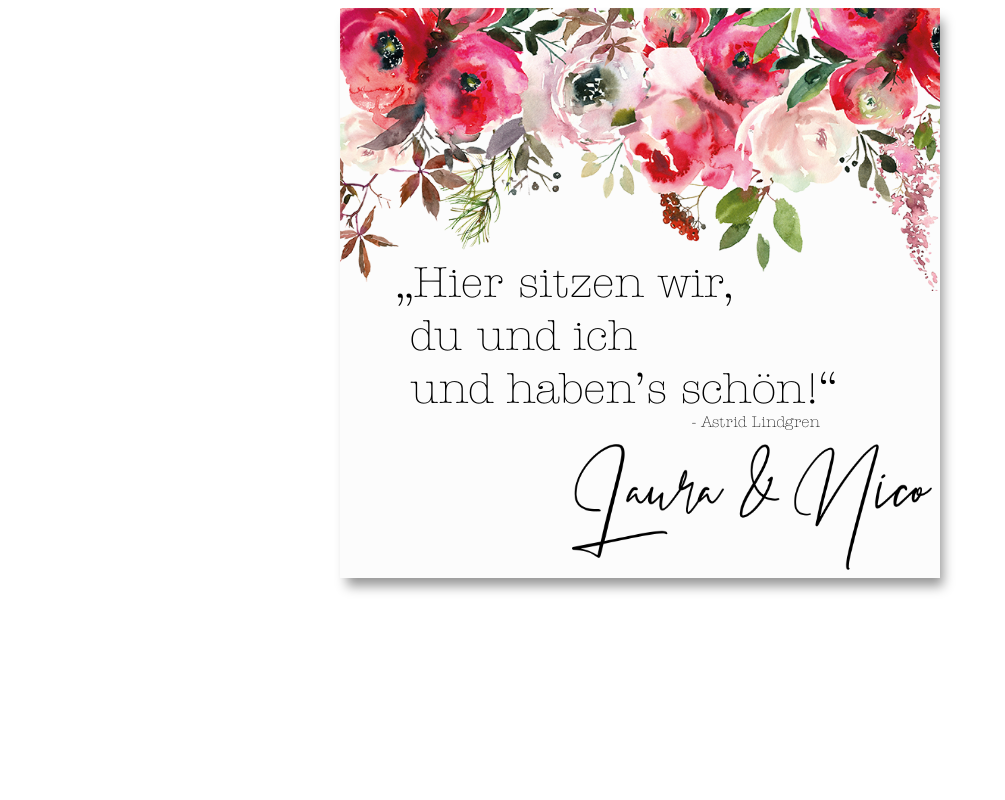
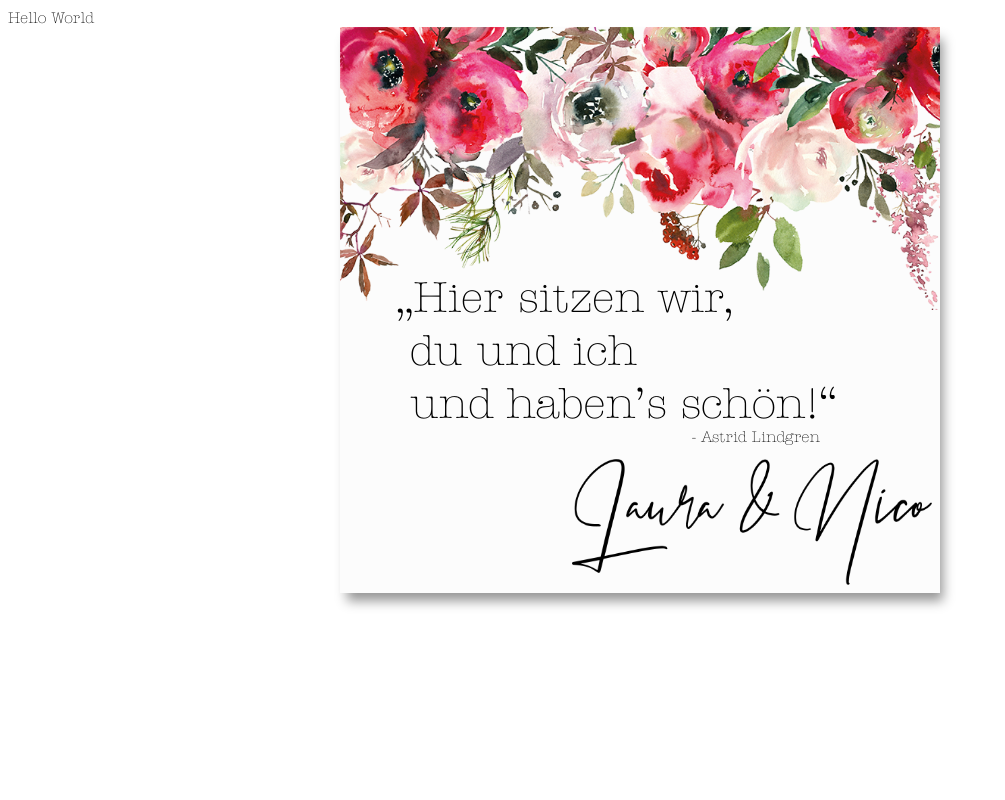
Before and after one commit to mcbernie/wedding, a PHP site: page / in a window 1280 px wide. Shown: the whole page, without its empty margins (0-1005 px from the left). Run offline with PHP 8.4, Linux system fonts and the light colour scheme.

Commit message:
add php command to index.php

```diff
--- a/index.php
+++ b/index.php
@@ -1,3 +1,4 @@
 <?php
+    echo("Hello World");
     readfile("./index.html");
 ?>
```
